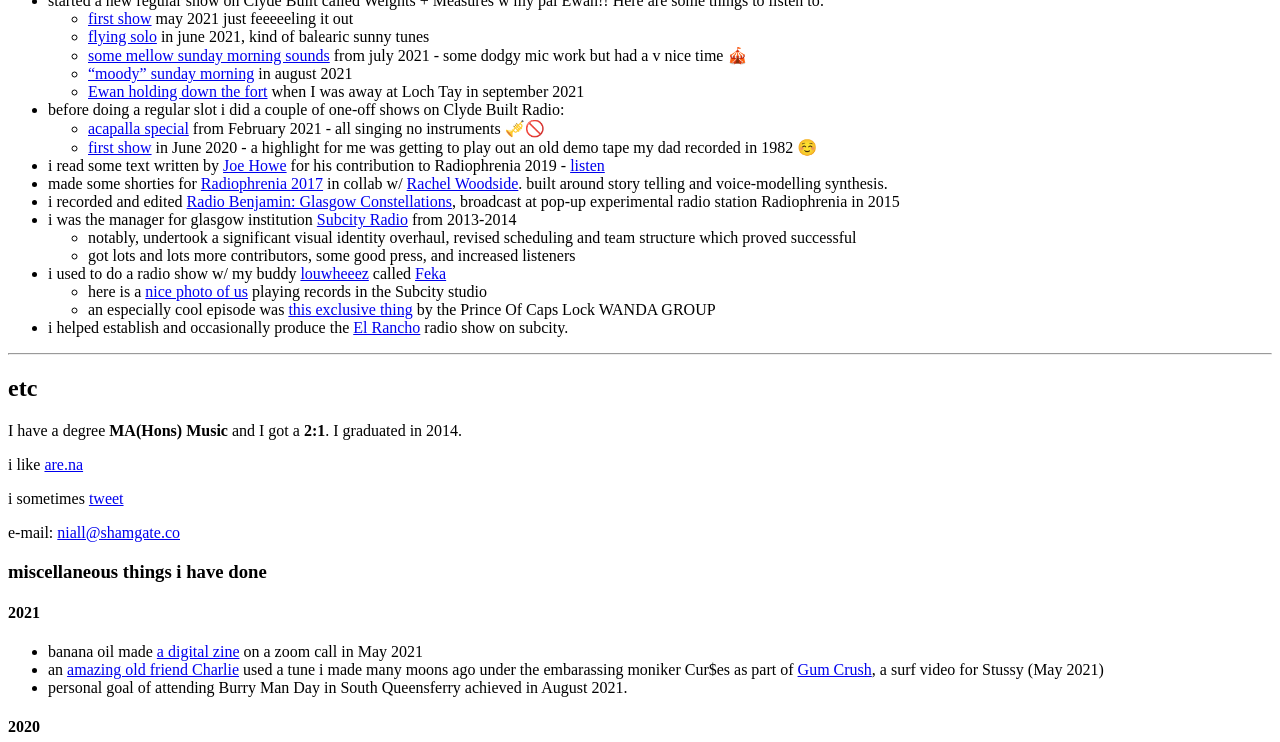
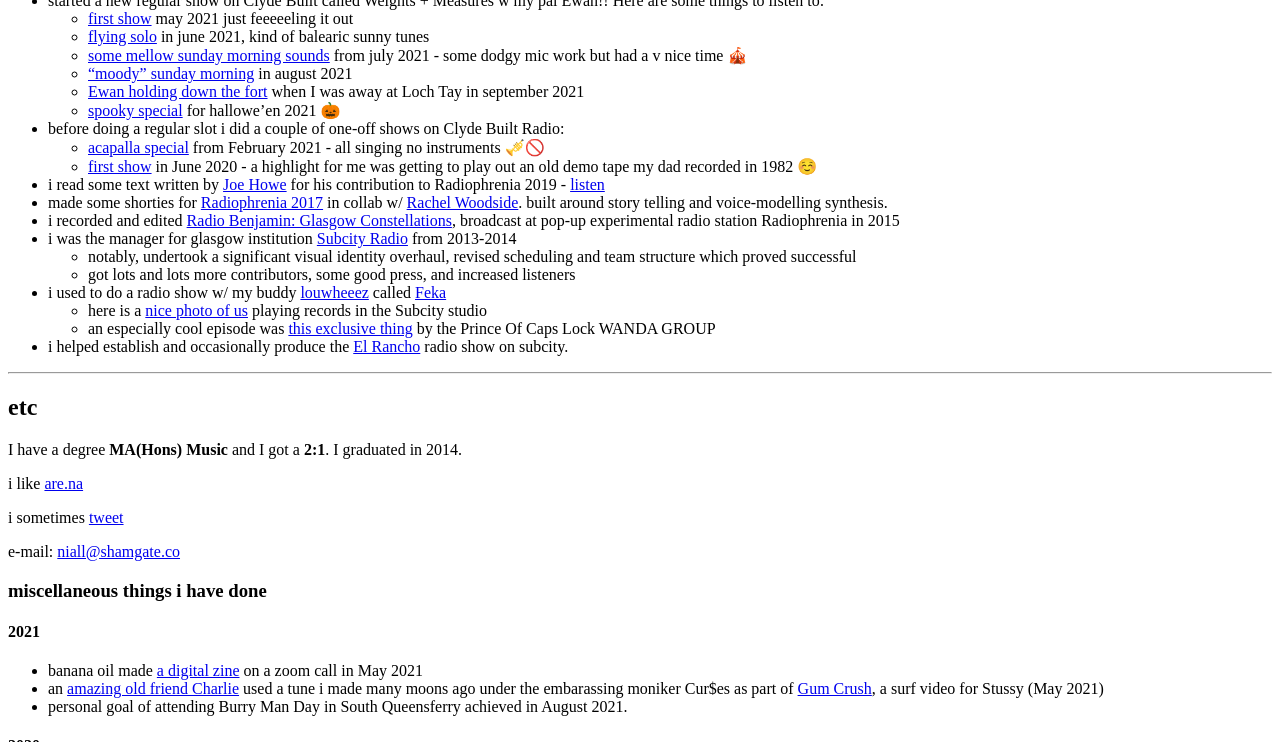
Before and after one commit to kingdomlevel/kingdomlevel.github.io, a Jekyll site: the page built from index.markdown, in a window 1280 px wide and 900 px high, scrolled down 5016 px, cut to the strip 158-900 px from the top of the window. Built offline with Jekyll 4.4.1, drawn with Linux system fonts in a browser that asks for light colours; our own code applies the rules of GitHub Pages for plain Markdown files.

Commit message:
Update index.markdown

```diff
--- a/index.markdown
+++ b/index.markdown
@@ -125,6 +125,7 @@
   + [some mellow sunday morning sounds](https://soundcloud.com/clydebuiltradio/weights-and-measures-1172021) from july 2021 - some dodgy mic work but had a v nice time 🎪
   + ["moody" sunday morning](https://soundcloud.com/clydebuiltradio/weights-measures-8821) in august 2021
   + [Ewan holding down the fort](https://soundcloud.com/clydebuiltradio/weights-measures-5-9-21) when I was away at Loch Tay in september 2021
+  + [spooky special](https://soundcloud.com/clydebuiltradio/weights-and-measures-31-10-21) for hallowe'en 2021 🎃
 + before doing a regular slot i did a couple of one-off shows on Clyde Built Radio:
   + [acapalla special](https://soundcloud.com/clydebuiltradio/niall-morris-11221) from February 2021 -  all singing no instruments 🎺🚫
   + [first show](https://soundcloud.com/clydebuiltradio/niall-morris-28-6-20) in June 2020 - a highlight for me was getting to play out an old demo tape my dad recorded in 1982 ☺️
```
